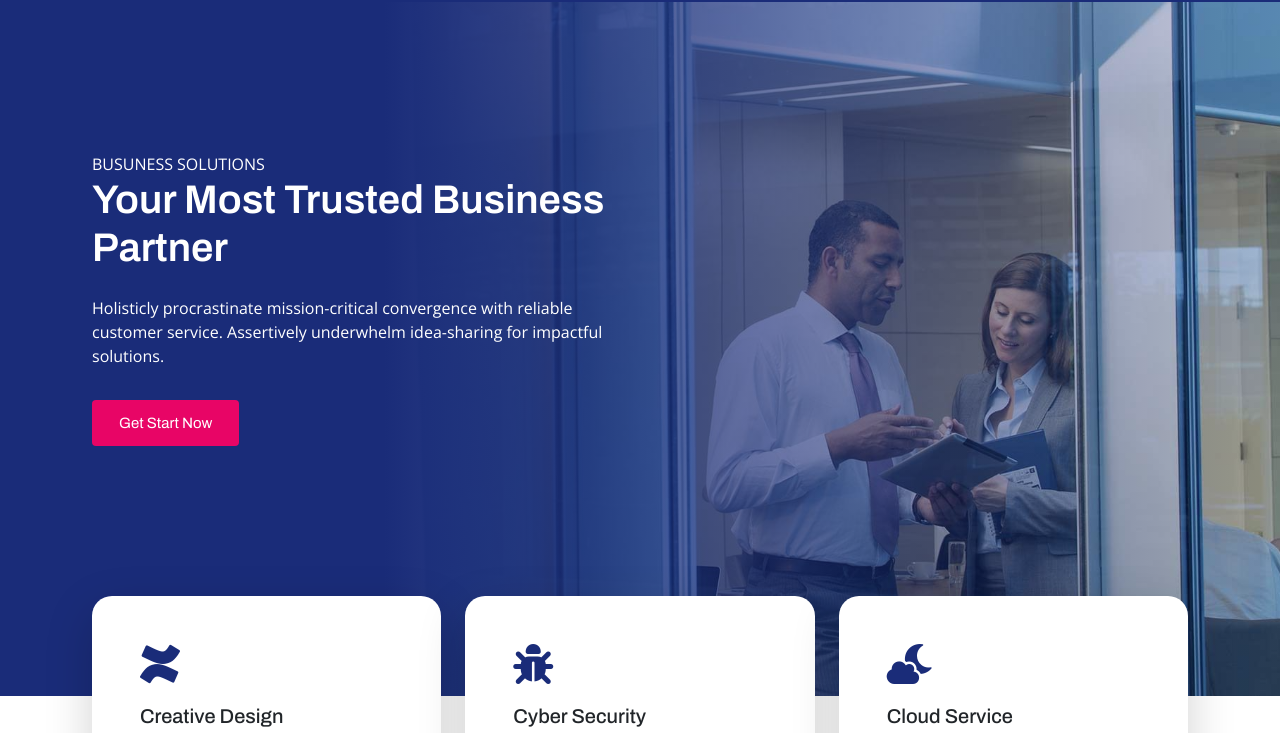
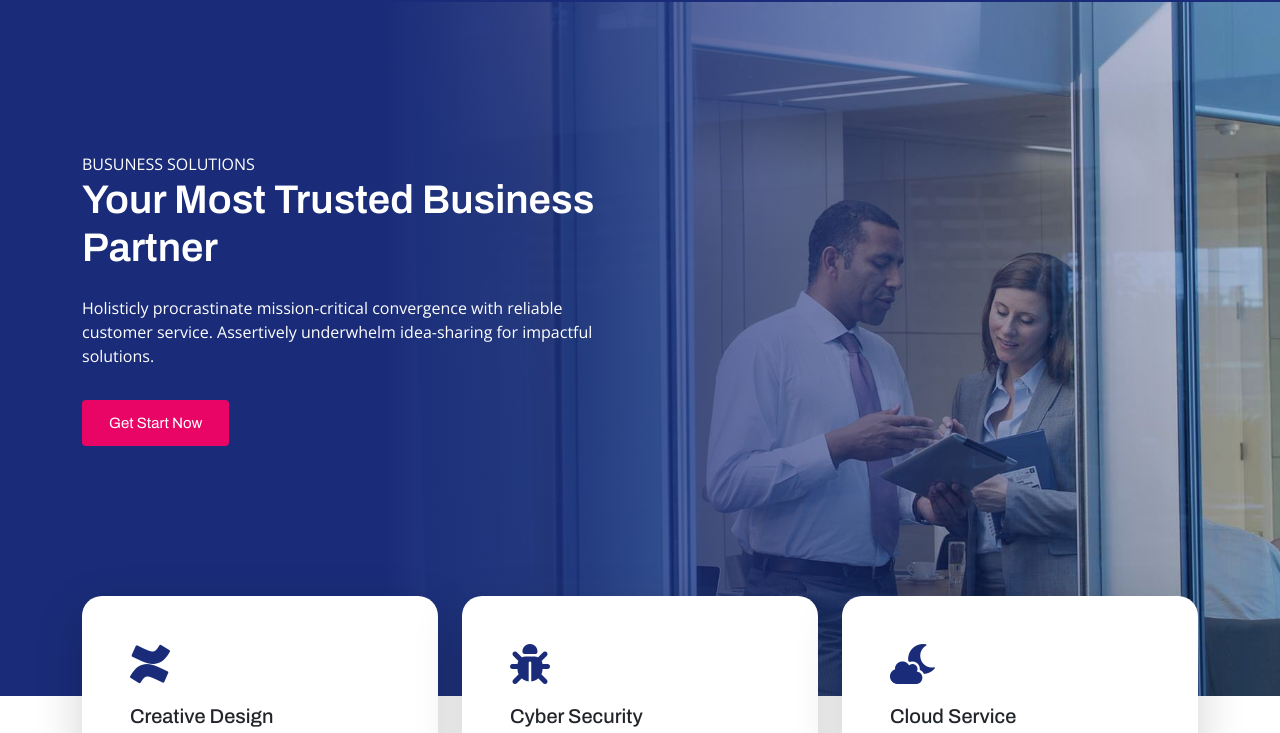
Before and after one commit to FirozTheProgrammer/CorporX-Demo, a plain HTML site: page index.html in a window 1280 px wide. Shown: the part 56-789 px from the top of the page. Drawn offline with nearby package versions, Linux system fonts and the light colour scheme.

Commit message:
header section changes

```diff
--- a/style.css
+++ b/style.css
@@ -14,7 +14,6 @@ h1, h2, h3, h4, h5, h6, a
 }
 .main-section
 {
-    max-width: 1120px;
     margin: 0 auto;
 }
 
```
